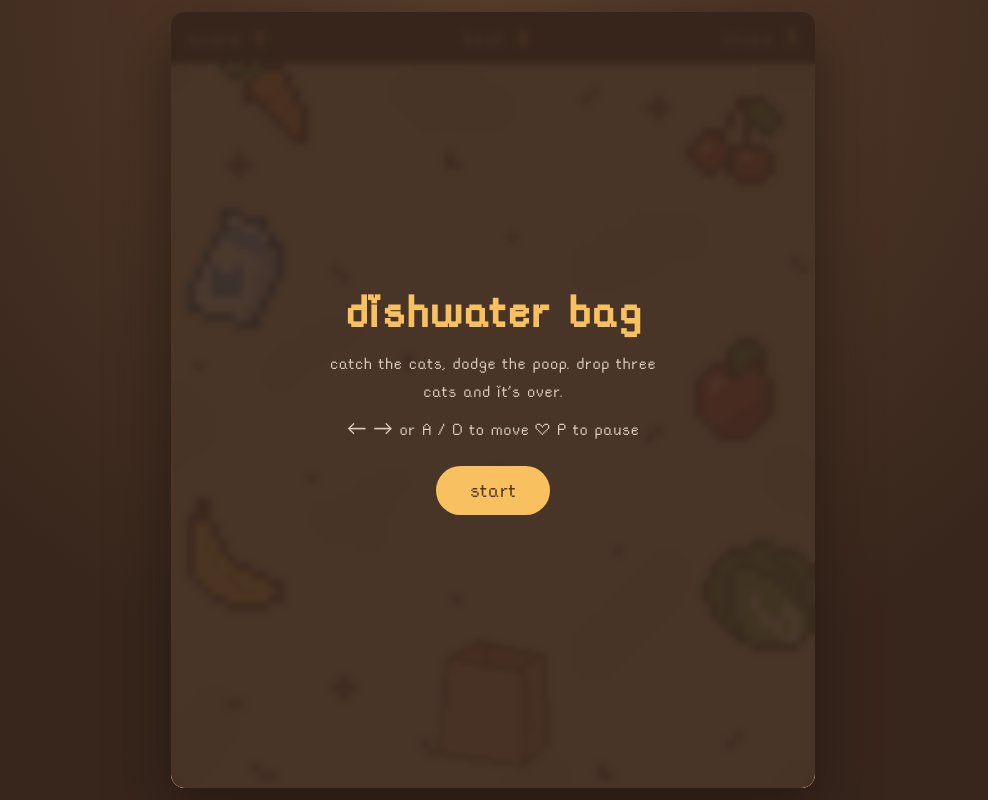
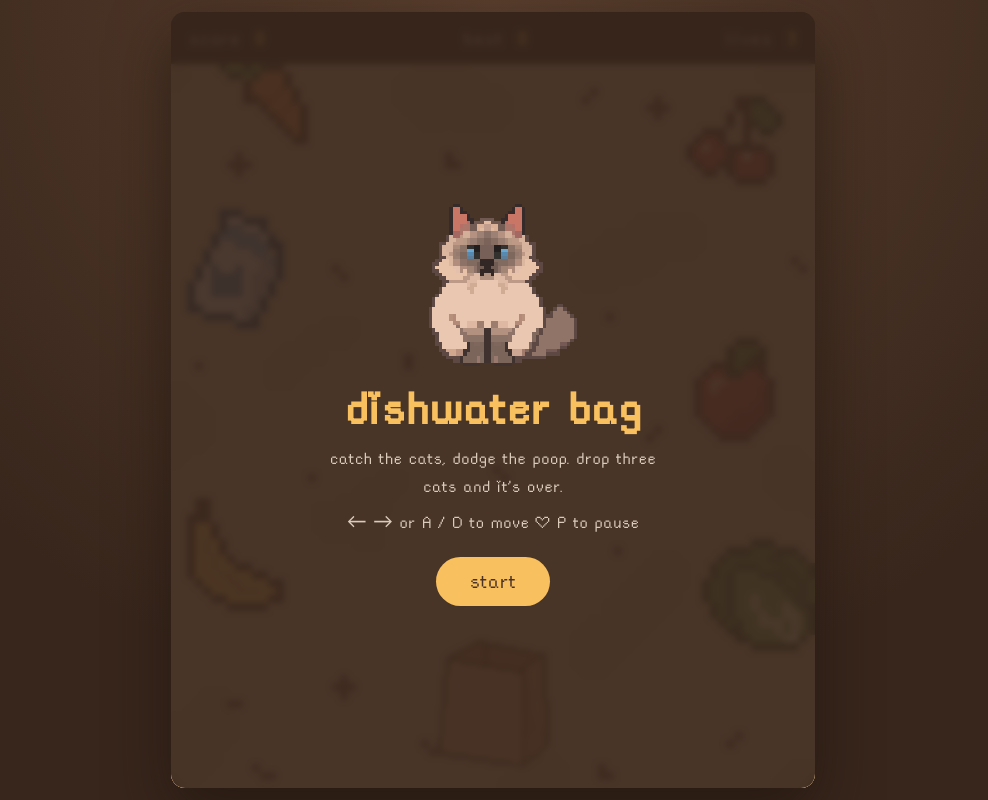
Before and after one commit to cupidsity/dishwater-bag-, a plain HTML site: page index.html in a window 1280 px wide. Shown: the whole page, without its empty margins (147-1135 px from the left). Drawn offline with Linux system fonts and the light colour scheme.

Commit message:
title screen

```diff
--- a/game.js
+++ b/game.js
@@ -27,6 +27,7 @@ const backgroundImage = loadImage("background.png");
 const fallingFrames = [1, 2, 3, 4, 5].map((frameNumber) => loadImage(`falling - ${frameNumber}.png`));
 const bagFrames = [1, 2, 3, 4, 5].map((frameNumber) => loadImage(`bag - ${frameNumber}.png`));
 const poopFrames = [loadImage("poop.png")];
+const idleFrames = [1, 2, 3].map((frameNumber) => loadImage(`idle - ${frameNumber}.png`));
 
 // the background is drawn once, blown up by a whole number of pixels so every
 // source pixel stays a crisp square, then centred and cropped to the canvas
@@ -35,6 +36,17 @@ const FALLING_FRAMES_PER_SECOND = 10;
 
 // a hazard landing this close in time to a cat must not stand in the way of it
 const HAZARD_CLEARANCE_SECONDS = 0.45;
+
+// the idle cat on the title screen, walked back down the frames so its tail
+// swishes one way then the other instead of snapping back to the start
+const IDLE_FRAMES_PER_SECOND = 4;
+const IDLE_FRAME_ORDER = [0, 1, 2, 1];
+
+// the opaque box the idle art occupies inside its 640 square frame, measured
+// across all three frames. centreX is where the cat's weight actually sits,
+// which is well left of the box middle because the tail sticks out to the right
+const IDLE_CONTENT = { left: 150, top: 100, width: 450, height: 480, centreX: 337 };
+const IDLE_MARGIN = 8;
 
 // the bag sits idle swapping between frames 1 and 2, then on a catch it holds
 // one of the two cat-in-the-bag poses long enough to read before going back
@@ -55,6 +67,10 @@ const overlayElement = document.getElementById("overlay");
 const overlayTitleElement = document.getElementById("overlayTitle");
 const overlayTextElement = document.getElementById("overlayText");
 const startButton = document.getElementById("startButton");
+
+const titleCatCanvas = document.getElementById("titleCat");
+const titleCatContext = titleCatCanvas.getContext("2d");
+titleCatContext.imageSmoothingEnabled = false;
 
 // sampled from assets/background.png so everything drawn on the canvas sits in
 // the same palette as the art
@@ -119,6 +135,9 @@ let elapsedSeconds = 0;
 let timeUntilNextSpawn = 0;
 let gameState = "menu"; // menu, playing, paused, over
 let lastFrameTimestamp = 0;
+
+// keeps running while the game is not, so the title screen can still animate
+let menuAnimationTime = 0;
 
 bestValueElement.textContent = bestScore;
 
@@ -456,6 +475,33 @@ function drawFloatingTexts() {
   drawingContext.globalAlpha = 1;
 }
 
+function drawTitleCat() {
+  const step = Math.floor(menuAnimationTime * IDLE_FRAMES_PER_SECOND) % IDLE_FRAME_ORDER.length;
+  const frame = idleFrames[IDLE_FRAME_ORDER[step]];
+
+  titleCatContext.clearRect(0, 0, titleCatCanvas.width, titleCatCanvas.height);
+  if (!frame.complete || frame.naturalWidth === 0) return;
+
+  const usableHalfWidth = titleCatCanvas.width / 2 - IDLE_MARGIN;
+  const usableHeight = titleCatCanvas.height - IDLE_MARGIN * 2;
+
+  // hanging the art off its centre of weight means whichever side reaches
+  // furthest from that point decides how big it can be
+  const widestReach = Math.max(
+    IDLE_CONTENT.centreX - IDLE_CONTENT.left,
+    IDLE_CONTENT.left + IDLE_CONTENT.width - IDLE_CONTENT.centreX
+  );
+  const scale = Math.min(usableHalfWidth / widestReach, usableHeight / IDLE_CONTENT.height);
+
+  titleCatContext.drawImage(
+    frame,
+    titleCatCanvas.width / 2 - IDLE_CONTENT.centreX * scale,
+    -IDLE_CONTENT.top * scale + (titleCatCanvas.height - IDLE_CONTENT.height * scale) / 2,
+    frame.naturalWidth * scale,
+    frame.naturalHeight * scale
+  );
+}
+
 function drawPausedLabel() {
   drawingContext.fillStyle = "rgba(56, 38, 28, 0.66)";
   drawingContext.fillRect(0, 0, VIRTUAL_WIDTH, VIRTUAL_HEIGHT);
@@ -477,9 +523,12 @@ function draw() {
 function gameLoop(timestamp) {
   const deltaSeconds = Math.min((timestamp - lastFrameTimestamp) / 1000, 0.05);
   lastFrameTimestamp = timestamp;
+  menuAnimationTime += deltaSeconds;
 
   if (gameState === "playing") update(deltaSeconds);
   draw();
+
+  if (gameState === "menu" || gameState === "over") drawTitleCat();
 
   requestAnimationFrame(gameLoop);
 }
--- a/index.html
+++ b/index.html
@@ -17,6 +17,7 @@
     <canvas id="gameCanvas" width="640" height="720"></canvas>
 
     <div id="overlay" class="overlay">
+      <canvas id="titleCat" class="title-cat" width="380" height="360"></canvas>
       <h1 id="overlayTitle">dishwater bag</h1>
       <p id="overlayText">catch the cats, dodge the poop. drop three cats and it's over.</p>
       <p class="overlay-keys">&larr; &rarr; or A / D to move &middot; P to pause</p>
--- a/style.css
+++ b/style.css
@@ -69,7 +69,7 @@ body {
   margin-left: 6px;
 }
 
-canvas {
+#gameCanvas {
   display: block;
   width: 100%;
   height: auto;
@@ -85,8 +85,8 @@ canvas {
   flex-direction: column;
   align-items: center;
   justify-content: center;
-  gap: 10px;
-  padding: 24px;
+  gap: 8px;
+  padding: 20px;
   text-align: center;
   background: var(--overlay-background);
   backdrop-filter: blur(3px);
@@ -94,6 +94,13 @@ canvas {
 
 .overlay.hidden {
   display: none;
+}
+
+.title-cat {
+  display: block;
+  width: 190px;
+  height: 180px;
+  image-rendering: pixelated;
 }
 
 .overlay h1 {
```
